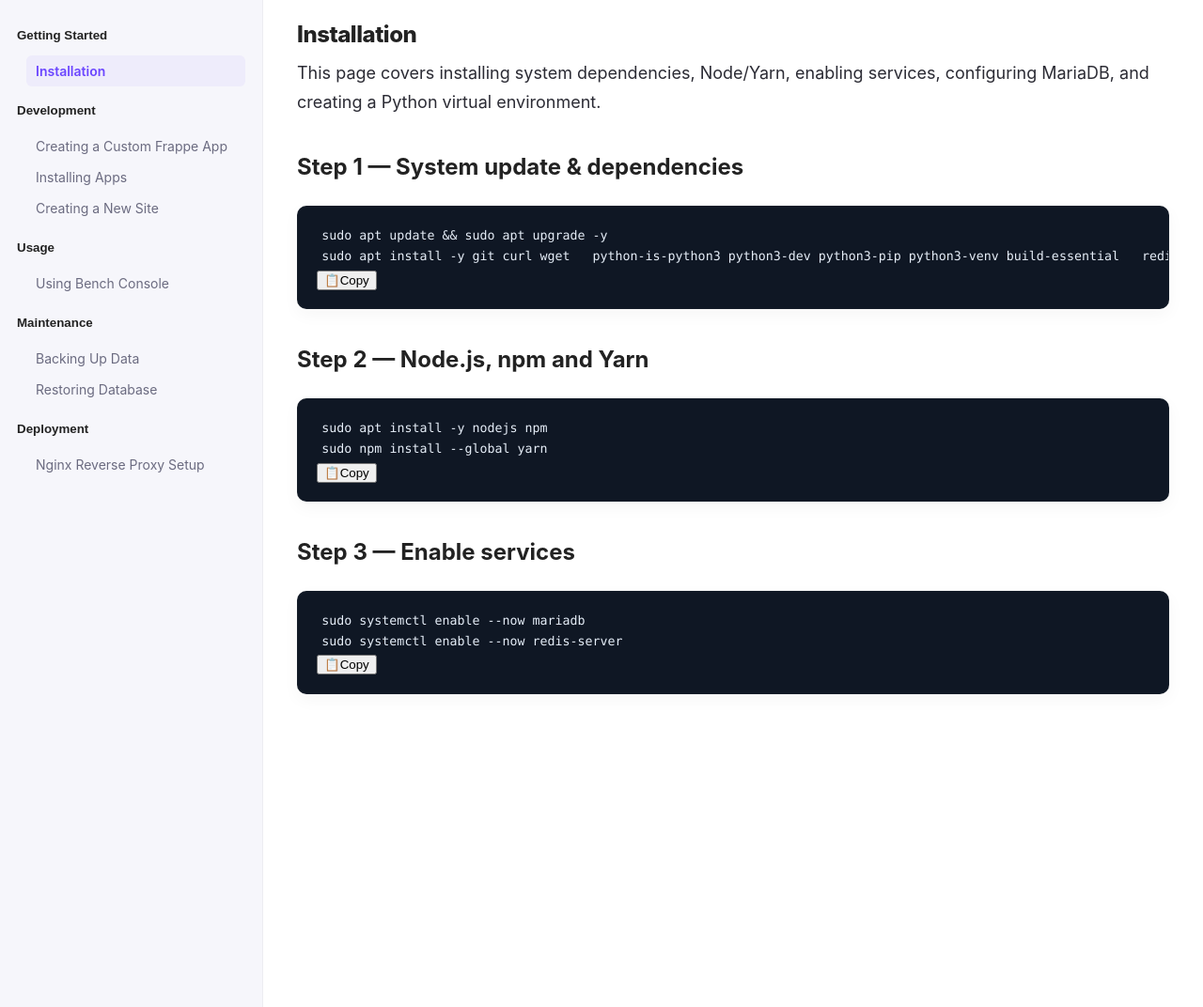
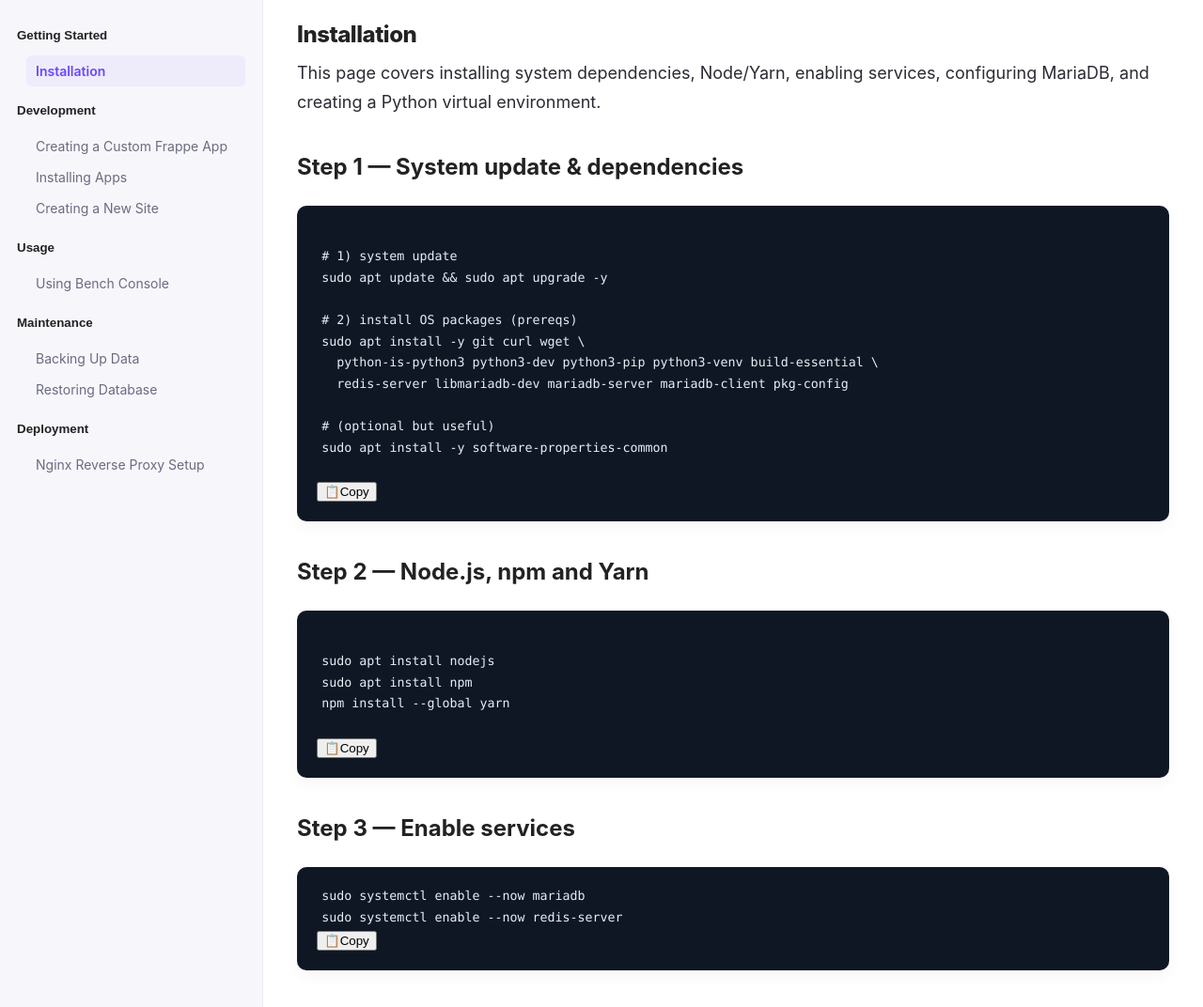
Before and after one commit to inxeoz/docs_frappe, a Jekyll site: the page built from _docs/01-installation.md, in a window 1280 px wide and 1089 px high. Shown: the top 1072 px of the window at 94% size. Built offline with Jekyll 4.4.1, drawn with Linux system fonts in a browser that asks for light colours.

Commit message:
adding other info

````diff
--- a/_docs/01-installation.md
+++ b/_docs/01-installation.md
@@ -8,14 +8,27 @@ This page covers installing system dependencies, Node/Yarn, enabling services, c
 
 ## Step 1 — System update & dependencies
 ```bash
+
+# 1) system update
 sudo apt update && sudo apt upgrade -y
-sudo apt install -y git curl wget   python-is-python3 python3-dev python3-pip python3-venv build-essential   redis-server libmariadb-dev mariadb-server mariadb-client pkg-config
+
+# 2) install OS packages (prereqs)
+sudo apt install -y git curl wget \
+  python-is-python3 python3-dev python3-pip python3-venv build-essential \
+  redis-server libmariadb-dev mariadb-server mariadb-client pkg-config
+
+# (optional but useful)
+sudo apt install -y software-properties-common
+
 ```
 
 ## Step 2 — Node.js, npm and Yarn
 ```bash
-sudo apt install -y nodejs npm
-sudo npm install --global yarn
+
+sudo apt install nodejs
+sudo apt install npm
+npm install --global yarn
+
 ```
 
 ## Step 3 — Enable services
````
